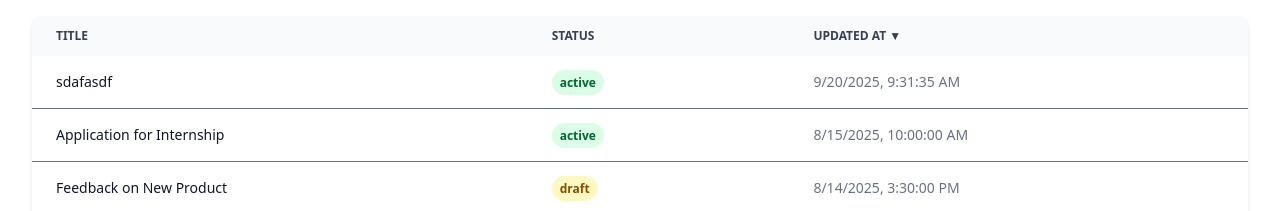
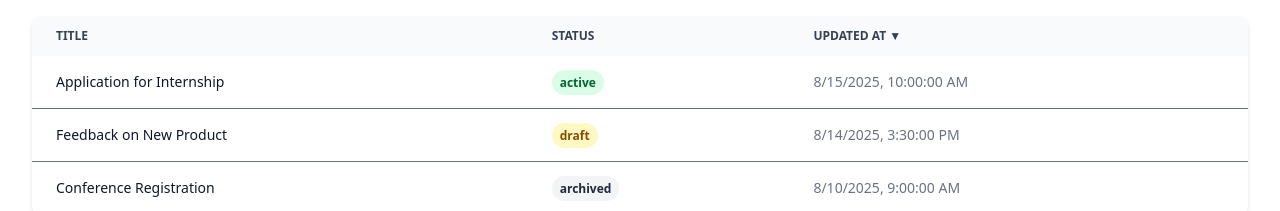
Before and after one commit to DDLivsha/forms-table, a Next.js app: page /forms in a window 1280 px wide. Shown: the part 136-347 px from the top of the page. Built offline with nearby package versions, Linux system fonts and the light colour scheme; no server answers.

Commit message:
delete api

```diff
--- a/app/forms/FormsTable.tsx
+++ b/app/forms/FormsTable.tsx
@@ -1,7 +1,9 @@
 'use client';
-import { useState, useMemo, useEffect } from 'react';
+import { useState, useMemo, useTransition } from 'react';
 import Link from 'next/link';
 import Select from '@/components/Select';
+import { deleteFormAction } from '@/lib/actions';
+import { useRouter } from 'next/navigation';
 
 interface Form {
    id: string;
@@ -18,14 +20,15 @@ interface FormsTableProps {
 }
 
 export default function FormsTable({ initialForms, userRole }: FormsTableProps) {
-   const [forms, setForms] = useState<Form[]>(initialForms);
+   const router = useRouter();
    const [statusFilter, setStatusFilter] = useState('');
    const [sortDirection, setSortDirection] = useState<'ascending' | 'descending' | 'none'>(
       'descending'
    );
+   const [isDeleting, startTransition] = useTransition();
 
    const sortedAndFilteredForms = useMemo(() => {
-      let filtered = forms.filter((form) => {
+      let filtered = initialForms.filter((form) => {
          const matchesStatus = statusFilter === '' || form.status === statusFilter;
          return matchesStatus;
       });
@@ -40,7 +43,7 @@ export default function FormsTable({ initialForms, userRole }: FormsTableProps)
       });
 
       return filtered;
-   }, [forms, statusFilter, sortDirection]);
+   }, [initialForms, statusFilter, sortDirection]);
 
    const handleSort = () => {
       setSortDirection((prevDirection) =>
@@ -49,7 +52,20 @@ export default function FormsTable({ initialForms, userRole }: FormsTableProps)
    };
 
    const handleDelete = async (id: string) => {
-      console.log(`Deleting form with id: ${id}`);
+      if (!window.confirm('Are you sure you want to delete this form?')) {
+         return;
+      }
+
+      startTransition(async () => {
+         const result = await deleteFormAction(id);
+
+         if (result?.error) {
+            alert(`Deletion failed: ${result.error}`);
+         } else if (result?.message) {
+            alert(result.message);
+            router.refresh();
+         }
+      });
    };
 
    return (
@@ -106,7 +122,9 @@ export default function FormsTable({ initialForms, userRole }: FormsTableProps)
                   {sortedAndFilteredForms.map((form, key) => (
                      <tr
                         key={form.id}
-                        className={`bg-white ${key === sortedAndFilteredForms.length - 1 ? '' : 'border-b'}`}
+                        className={`bg-white ${
+                           key === sortedAndFilteredForms.length - 1 ? '' : 'border-b'
+                        }`}
                      >
                         <td className='px-6 py-4 font-medium text-gray-900 whitespace-nowrap'>
                            {form.title}
@@ -135,6 +153,7 @@ export default function FormsTable({ initialForms, userRole }: FormsTableProps)
                               <button
                                  onClick={() => handleDelete(form.id)}
                                  className='font-medium text-red-600 hover:underline'
+                                 disabled={isDeleting}
                               >
                                  Delete
                               </button>
--- a/data/forms.json
+++ b/data/forms.json
@@ -22,13 +22,5 @@
     "fieldsCount": 8,
     "status": "archived",
     "updatedAt": "2025-08-10T09:00:00Z"
-  },
-  {
-    "id": "d73e3c40-056b-4405-852a-42d504a41429",
-    "title": "sdafasdf",
-    "description": "asdfsadfasdf",
-    "fieldsCount": 7,
-    "status": "active",
-    "updatedAt": "2025-09-20T09:31:35.912Z"
   }
 ]
--- a/lib/actions.ts
+++ b/lib/actions.ts
@@ -49,3 +49,21 @@ export async function createFormAction(formData: FormSchemaType) {
       return { error: 'An unexpected error occurred.' };
    }
 }
+
+export async function deleteFormAction(id: string) {
+   try {
+      const response = await fetch(`http://localhost:3000/api/forms/${id}`, {
+         method: 'DELETE',
+      });
+
+      if (!response.ok) {
+         const errorData = await response.json();
+         return { error: errorData.error || 'Failed to delete form.' };
+      }
+
+      return { message: 'Form deleted successfully!' };
+   } catch (error) {
+      console.error('Error deleting form:', error);
+      return { error: 'An unexpected error occurred.' };
+   }
+}
```
